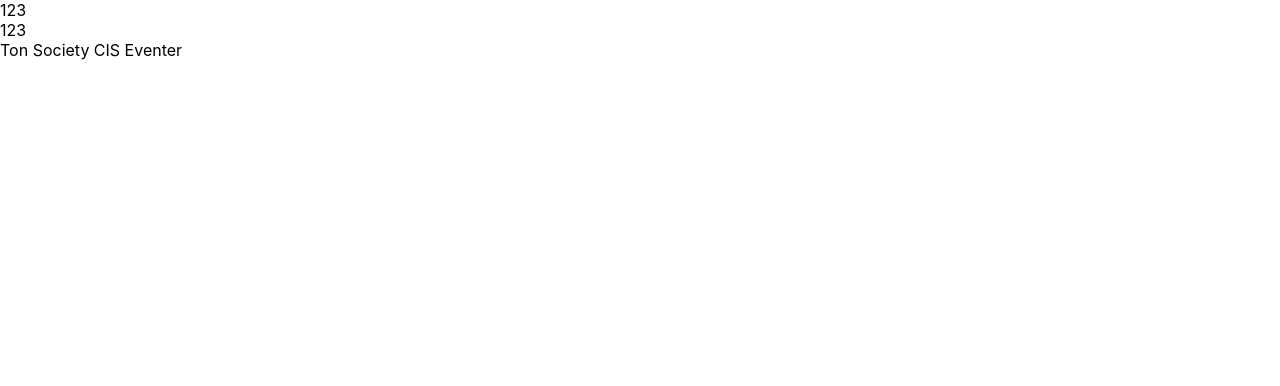
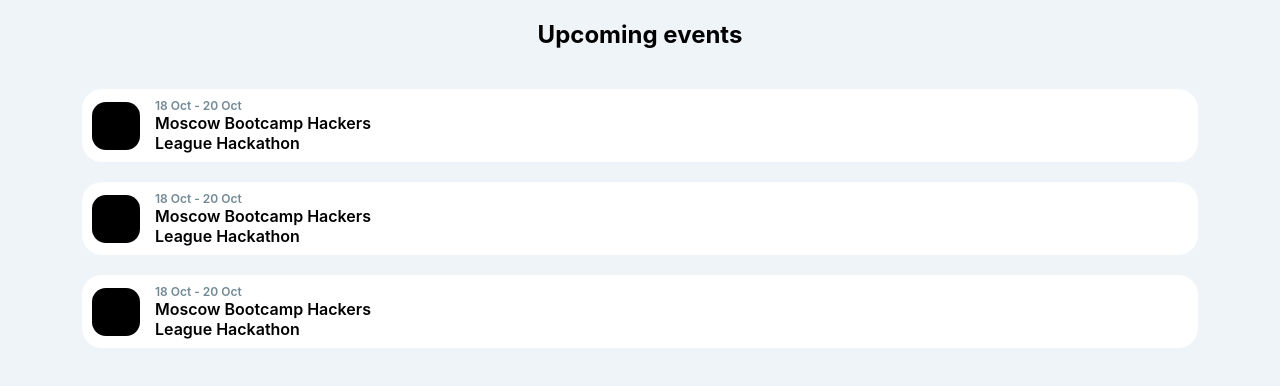
Before and after one commit to Danil-Golubev/ton.society.eventer, a React (Create React App) app: page / in a window 1280 px wide. Shown: the top 386 px of the page. Built offline with nearby package versions, Linux system fonts and the light colour scheme.

Commit message:
been added events list

```diff
--- a/src/App.css
+++ b/src/App.css
@@ -2,8 +2,11 @@
   margin: 0;
   padding: 0;
   box-sizing: border-box;
+  font-family: "inter";
 }
 .body {
-  background: var(--tg-theme-bg-color);
+  background-color: black;
   color: var(--tg-theme-text-color);
 }
+
+@import url("https://fonts.googleapis.com/css2?family=Inter:ital,opsz,wght@0,14..32,100..900;1,14..32,100..900&display=swap");
--- /dev/null
+++ b/src/components/EventBlock/EventBlock.js
@@ -0,0 +1,17 @@
+import style from "./style.module.css";
+export const EventBlock = () => {
+  return (
+    <>
+      <div className={style.mainBlock}>
+        {/* <img src="public/images/1.png" alt="bootkemp"></img> */}
+        <div className={style.imageBlock}></div>
+        <div className={style.textBlock}>
+          <div className={style.date}>18 Oct - 20 Oct</div>
+          <div className={style.title}>
+            Moscow Bootcamp Hackers League Hackathon
+          </div>
+        </div>
+      </div>
+    </>
+  );
+};
--- /dev/null
+++ b/src/components/EventBlock/style.module.css
@@ -0,0 +1,28 @@
+.mainBlock {
+  height: 73px;
+  width: 100%;
+  background-color: white;
+  border-radius: 20px;
+  display: flex;
+  flex-direction: flex;
+  align-items: center;
+  padding: 10px;
+  gap: 15px;
+}
+
+.imageBlock {
+  border-radius: 14px;
+  background-color: black;
+  width: 48px;
+  height: 48px;
+}
+
+.date {
+  font-weight: 600;
+  font-size: 12px;
+  color: #728a96;
+}
+.title {
+  font-weight: 600;
+  max-width: 231px;
+}
--- a/src/pages/MainPage.js
+++ b/src/pages/MainPage.js
@@ -1,9 +1,16 @@
+import { EventBlock } from "../components/EventBlock/EventBlock";
+import style from "./style.module.css";
 export const MainPage = () => {
   return (
     <>
-      <div>123</div>
-      <div>123</div>
-      <div>Ton Society CIS Eventer</div>
+      <div className={style.mainBlock}>
+        <div className={style.mainTitle}>Upcoming events</div>
+        <div className={style.list}>
+          <EventBlock />
+          <EventBlock />
+          <EventBlock />
+        </div>
+      </div>
     </>
   );
 };
--- /dev/null
+++ b/src/pages/style.module.css
@@ -0,0 +1,22 @@
+.mainBlock {
+  height: 100vh;
+  width: 100%;
+  background-color: #eff4f8;
+  padding: 20px;
+  display: flex;
+  flex-direction: column;
+  align-items: center;
+}
+
+.mainTitle {
+  font-size: 24px;
+  font-weight: 700;
+  padding-bottom: 40px;
+}
+
+.list {
+  width: 90%;
+  display: flex;
+  flex-direction: column;
+  gap: 20px;
+}
```
Also changed, not shown: public/images/1.png (added).
